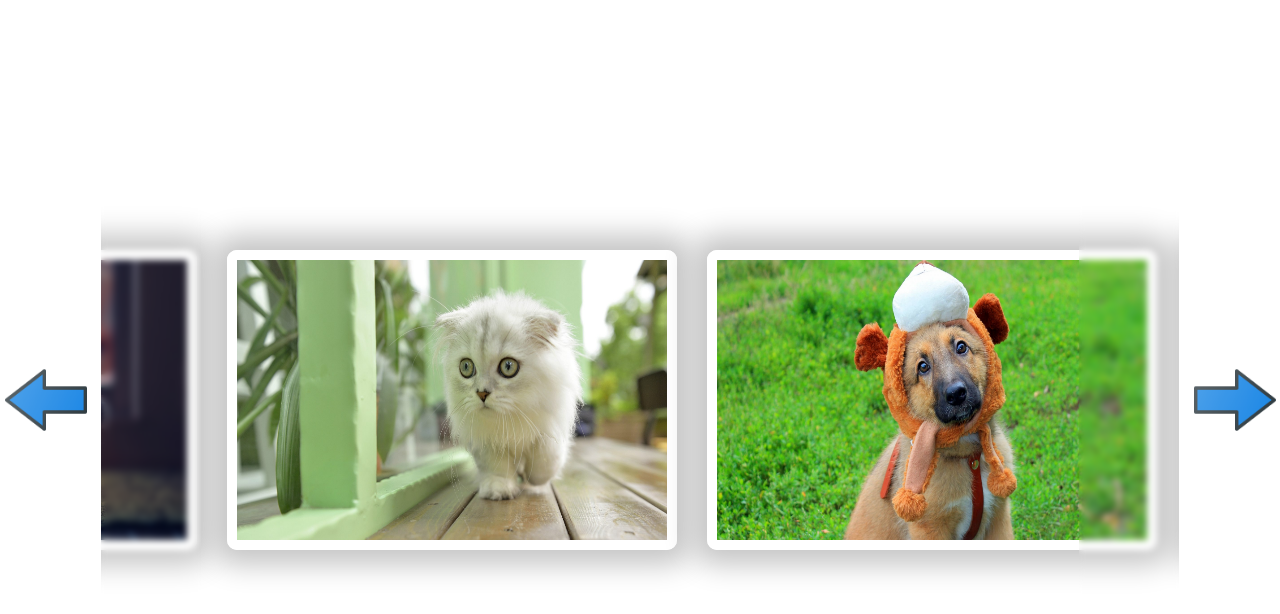
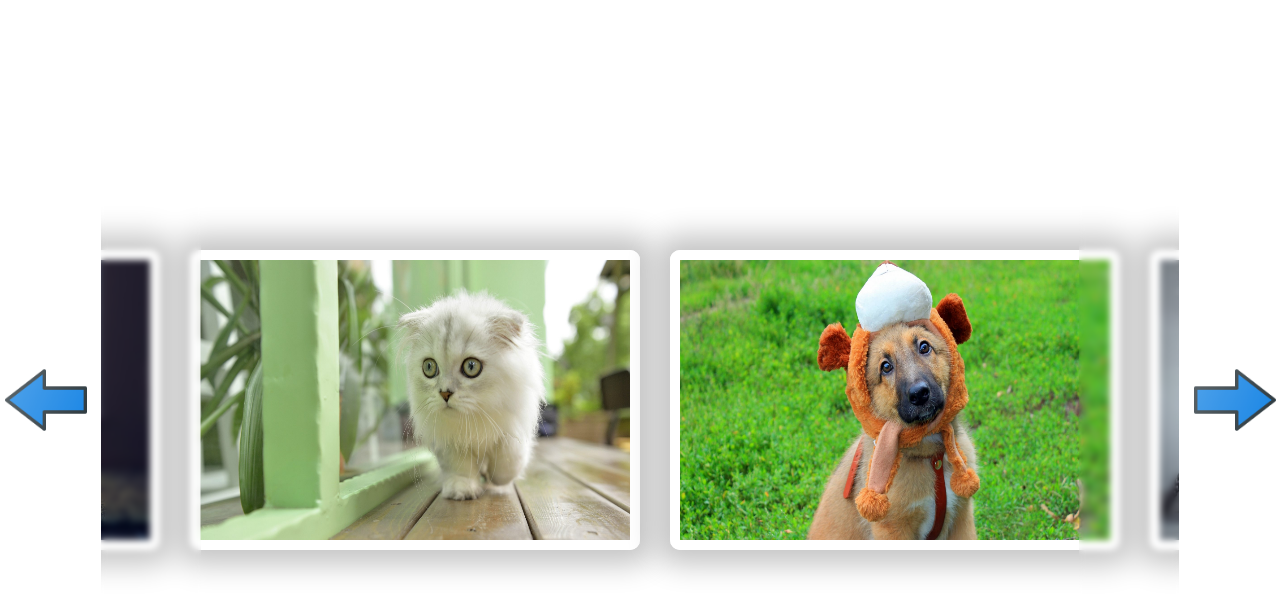
Before and after one commit to Vitaliy901/slider, a plain HTML site: page index.html in a window 1280 px wide. Both pictures are taken after a click on the button 1234 px from the left and 400 px from the top of the page. Drawn offline with Linux system fonts and the light colour scheme.

Commit message:
move to rigth done.

```diff
--- a/css/style.css
+++ b/css/style.css
@@ -45,9 +45,7 @@ html    {
 .slider-position {
 	height: 300px;
 	flex: 0 1 900px;
-	position: absolute;
-	left: -354px;
-	right: 0;
+	position: relative;
 }
 /* ===================img=================== */
 .slider-position > img {
--- a/js/main.js
+++ b/js/main.js
@@ -3,9 +3,68 @@ let next = document.querySelector('.right')
 let slider = document.querySelector('.slider-position')
 let images = slider.querySelectorAll('img')
 
-let src = []
 let offset = 0;
-let step = 0;
+let stepImg = 0;
+for (let img of images) {
+	img.remove();
+}
+//  set images into slider==============
+for (let i = 0; i < images.length; i++) {
+	let img = images[i];
+	img.style.left = offset * 480 - 480 + 'px';
+	slider.appendChild(img);
+	offset++
+	if (stepImg < 3) {
+		stepImg++
+	} else {
+		offset = 0;
+		addImgR()
+		break
+	}
+}
+// support function==================
+function addImgR(params) {
+	if (stepImg < images.length - 1) {
+		let img = images[stepImg].cloneNode(false);
+		img.style.left = 1440 + 'px';
+		slider.appendChild(img);
+		stepImg++
+	} else {
+		stepImg = 0;
+		let img = images[stepImg].cloneNode(false);
+		img.style.left = 1440 + 'px';
+		slider.appendChild(img);
+		stepImg++
+	}
+}
+// move intagrated images ================
+function moveR(params) {
+	next.removeEventListener('click', moveR);
+	let integrImages = slider.querySelectorAll('img');
+	for (let img of integrImages) {
+		img.style.left = offset * 480 - 480 * 2 + 'px';
+		if (offset < 5) {
+			console.log(offset * 480 - 480 * 2 + 'px')
+			offset++
+		} else {
+			offset = 0;
+		}
+	}
+	addImgR()
+	let size = Number.parseInt(integrImages[0].style.left);
+	if (size == 1440) {
+		integrImages[0].remove();
+	}
+	setTimeout(function () {
+		next.addEventListener('click', moveR);
+	}, 1000)
+}
+
+next.addEventListener('click', moveR);
+
+/* let src = []
+let offsetR = 0;
+let stepR = 0;
 // copy src and remove all img===========
 for (let i = 0; i < images.length; i++) {
 	src[i] = images[i].src
@@ -15,23 +74,29 @@ for (let i = 0; i < images.length; i++) {
 for (let i = 0; i < 5; i++) {
 	createImg()
 }
+
 //  create img and load into end ==========
 function createImg(params) {
 	let img = document.createElement('img')
-	img.src = src[step]
-	img.style.left = offset * 480 + "px"
+	img.src = src[stepR]
+	img.style.left = offsetR * 480 + "px"
 	slider.appendChild(img)
 
-	if (step < src.length - 1) {
-		step++
+	if (stepR < src.length - 1) {
+		stepR++
 	} else {
-		step = 0;
+		stepR = 0;
 	}
-	if (offset < 4) {
-		offset++
+	if (offsetR < 4) {
+		offsetR++
 	}
 }
 
+let flag = false;
+window.addEventListener('load', function (params) {
+	let call = new Event('click')
+	next.dispatchEvent(call);
+})
 function move(params) {
 	let imagesExist = slider.querySelectorAll('img')
 	let offset2 = 0;
@@ -40,17 +105,30 @@ function move(params) {
 			img.style.left = `${offset2 * 480 - 480}px`
 			offset2++
 		}
-		createImg()
+		if (flag) {
+			createImg()
+			this.removeEventListener('click', move)
+			setTimeout(function (params) {
+				imagesExist[0].remove()
+				params.addEventListener('click', move)
+			}, 900, this)
+		}
+		flag = true;
 	} else {
+		for (let img of imagesExist) {
+			img.style.left = `${offset2 * 480 + 480}px`
+			offset2++
+		}
+		left()
+		this.removeEventListener('click', move)
+		setTimeout(function (params) {
+			imagesExist[4].remove()
+			params.addEventListener('click', move)
+		}, 900, this)
+	}
 
-	}
-	console.log('!')
-	this.removeEventListener('click', move)
-	setTimeout(function (params) {
-		imagesExist[0].remove()
-		params.addEventListener('click', move)
-	}, 900, this)
+
 }
-
-previous.addEventListener('click', move)
-next.addEventListener('click', move)
+ */
+/* previous.addEventListener('click', move)
+next.addEventListener('click', move) */
```
